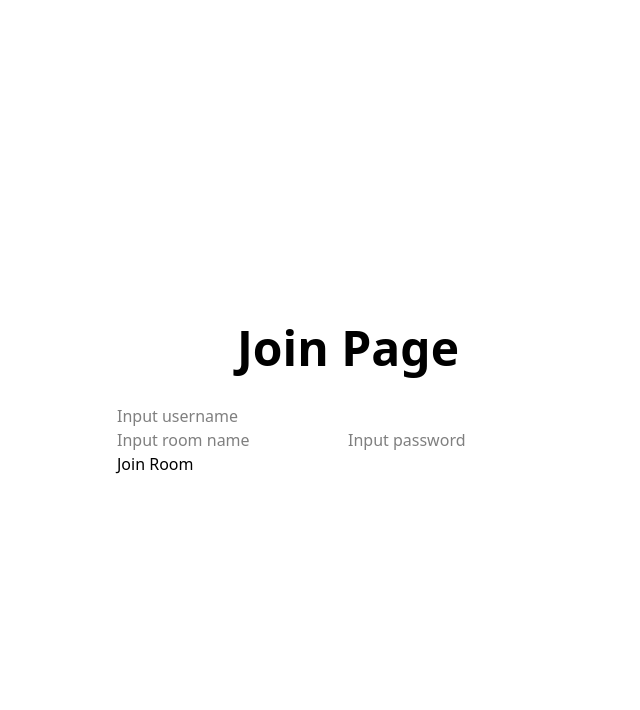
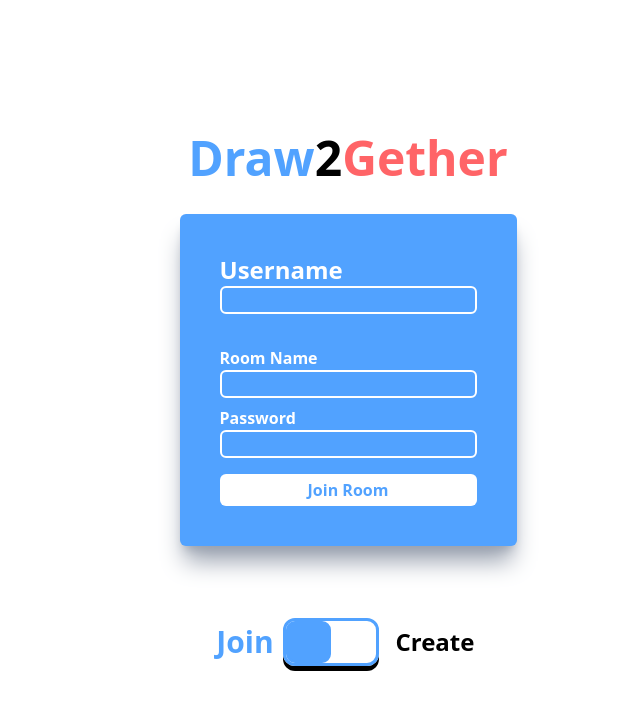
Before and after one commit to SimonXVB/Draw2Gether, a React (Vite) app in the folder Draw-Frontend/: page / in a window 1280 px wide. Shown: the top 710 px of the page, without its empty margins (292-932 px from the left). Built offline with nearby package versions, Linux system fonts and the light colour scheme; no server answers; a web font is replaced by a local one.

Commit message:
initial css styling done

```diff
--- /dev/null
+++ b/Draw-Frontend/src/Components/Individuals/ErrorPopup.tsx
@@ -0,0 +1,31 @@
+import { useContext, useEffect } from "react"
+import { clientDataCTX } from "../../Context/ClientData/clientDataCTX";
+
+export function ErrorPopup() {
+    const { clientData, setClientData } = useContext(clientDataCTX);
+
+    useEffect(() => {
+        if(clientData.isKicked) {
+            setTimeout(() => {
+                setClientData(prev => {
+                    return {
+                        ...prev,
+                        isKicked: false
+                    }
+                });
+            }, 5000);
+        }
+        // eslint-disable-next-line react-hooks/exhaustive-deps
+    }, []);
+
+    return (
+        <>
+        {(clientData.isKicked || clientData.isDisconnected) &&
+            <div className="fixed top-0 left-0 font-bold bg-red-400 px-2 py-1 m-2 rounded-md text-white shadow-xl shadow-gray-400">
+                {clientData.isKicked && <div>You have been kicked!</div>}
+                {clientData.isDisconnected && <div>You have been disconnected!</div>}
+            </div>
+        }
+        </>
+    )
+};
--- a/Draw-Frontend/src/Components/Individuals/MenuModal.tsx
+++ b/Draw-Frontend/src/Components/Individuals/MenuModal.tsx
@@ -1,9 +1,9 @@
-import { useContext } from "react"
+import { useContext, type Dispatch, type SetStateAction } from "react"
 import { clientDataCTX } from "../../Context/ClientData/clientDataCTX"
 import { drawingCTX } from "../../Context/DrawingContext/drawingCTX"
 import { socket } from "../../socket"
 
-export function MenuModal() {
+export function MenuModal({ setMenuOpen }: { setMenuOpen: Dispatch<SetStateAction<boolean>> }) {
     const { setClientData, clientData } = useContext(clientDataCTX);
     const { drawingInfoRef, redoArrRef } = useContext(drawingCTX);
 
@@ -30,9 +30,14 @@ export function MenuModal() {
     };
 
     return (
-        <div className="fixed top-0 left-0 flex justify-center items-center w-screen h-screen bg-gray-400/50">
-            <div className="bg-white max-h-[80vh] min-w-[400px] max-w-[600px] p-6 rounded-xl overflow-auto shadow-lg shadow-gray-500">
+        <div className="fixed top-0 left-0 flex justify-center items-center w-screen h-screen bg-gray-400/50" onClick={(e) => e.target === e.currentTarget && setMenuOpen(false)}>
+            <div className="bg-white max-h-[80vh] max-w-[500px] p-6 mx-2 rounded-xl overflow-auto shadow-lg shadow-gray-500">
 
+                <h1 className="text-4xl font-black text-center mb-4">
+                    <span className="text-blue-400">Draw</span>
+                    <span>2</span>
+                    <span className="text-red-400">Gether</span>
+                </h1>
 
                 <div className="bg-blue-400 text-white rounded-md text-3xl flex flex-col mb-6 p-3">
                     <h1 className="p-2 flex items-center">
@@ -58,14 +63,12 @@ export function MenuModal() {
                     </h1>
                 </div>
 
-
                 {clientData.clients.filter(client => client.isHost === true).map(client => (
                     <div key={client.id} className="bg-blue-400 text-white rounded-md text-xl flex justify-between mb-6 p-3">
                         <h2 className="font-bold">Host:</h2>
                         <div>{client.username}</div>
                     </div>
                 ))}
-
 
                 <ul className="bg-blue-400 text-white rounded-md text-xl mb-6 p-3">
                     <h2 className="font-bold">Users:</h2>
@@ -84,7 +87,6 @@ export function MenuModal() {
                     ))}
                 </ul>
 
-
                 <button onClick={leaveRoom} className="bg-red-400 w-full rounded-md p-3 text-white font-bold cursor-pointer hover:bg-red-400/80">Leave Room</button>
             </div>
         </div>
--- a/Draw-Frontend/src/Components/JoinPage.tsx
+++ b/Draw-Frontend/src/Components/JoinPage.tsx
@@ -1,5 +1,6 @@
 import { useContext, useEffect, useRef, useState } from "react";
 import { clientDataCTX } from "../Context/ClientData/clientDataCTX";
+import { ErrorPopup } from "./Individuals/ErrorPopup";
 import { socket } from "../socket";
 
 export function JoinPage() {
@@ -9,8 +10,25 @@ export function JoinPage() {
     const [passwordInput, setPasswordInput] = useState<string>("");
     const [usernameInput, setUsernameInput] = useState<string>(clientData.username);
     const [error, setError] = useState<string>("");
+    const [activeTab, setActiveTab] = useState<"join" | "create">("join");
 
     const errorTimeoutRef = useRef<number>(0);
+    const errorObj = {
+        "empty": "One or more fields are empty",
+        "password": "Incorrect Password",
+        "roomNotExists": "A Room with this name doesn't exist",
+        "roomExists": "A room with this name already exists"
+    };
+
+    function createRoom(e: React.FormEvent<HTMLFormElement>) {
+        e.preventDefault();
+
+        socket.emit("createRoom", {
+            roomName: roomInput,
+            password: passwordInput,
+            username: usernameInput
+        });
+    };
 
     function joinRoom(e: React.FormEvent<HTMLFormElement>) {
         e.preventDefault();
@@ -55,18 +73,41 @@ export function JoinPage() {
     }, []);
 
     return (
-        <div className="flex flex-col justify-center items-center h-screen">
-            <h1 className="text-5xl font-black mb-8">Join Page</h1>
-            <form onSubmit={e => joinRoom(e)}>
-                <input type="text" placeholder="Input username" onChange={e => setUsernameInput(e.target.value)} defaultValue={clientData.username} className="w-full"/>
-                <div>
-                    <input type="text" placeholder="Input room name" onChange={e => setRoomInput(e.target.value)}/>
-                    <input type="text" placeholder="Input password" onChange={e => setPasswordInput(e.target.value)}/>
+        <div className="flex flex-col justify-center items-center h-screen gap-8">
+            <h1 className="text-5xl font-black">
+                <span className="text-blue-400">Draw</span>
+                <span>2</span>
+                <span className="text-red-400">Gether</span>
+            </h1>
+            <div>
+                <form onSubmit={e => activeTab === "join" ? joinRoom(e) : createRoom(e)} className={`mb-4 rounded-md p-10 transition-all duration-300 shadow-xl shadow-gray-400 ${activeTab === "join" ? "bg-blue-400" : "bg-red-400"}`}>
+                    <div className="text-white font-bold mb-8">
+                        <div className="text-2xl">Username</div>
+                        <input onChange={e => setUsernameInput(e.target.value)} defaultValue={clientData.username} className="px-1 border-2 border-white rounded-md"/>
+                    </div>
+                    <div className="text-white font-bold mb-2">
+                        <div>Room Name</div>
+                        <input onChange={e => setRoomInput(e.target.value)} className="px-1 border-2 border-white rounded-md"/>
+                    </div>
+                    <div className="text-white font-bold">
+                        <div>Password</div>
+                        <input onChange={e => setPasswordInput(e.target.value)} className="px-1 border-2 border-white rounded-md"/>
+                    </div>
+                    <button type="submit" className={`mt-4 font-black w-full rounded-md py-1 bg-white cursor-pointer hover:bg-gray-100 hover:scale-110 transition-all duration-300 ${activeTab === "join" ? "text-blue-400" : "text-red-400"}`}>{activeTab === "join" ? "Join Room" : "Create Room"}</button>
+                </form>
+                <div className={`${error ? "opacity-100" : "opacity-0"} text-center font-black text-red-400 h-6`}>{errorObj[error as keyof typeof errorObj]}</div>
+            </div>
+            <div className="flex items-center gap-4">
+                <h1 className={`text-2xl font-black transition-all duration-300 ${activeTab === "join" && "scale-125 text-blue-400"}`}>Join</h1>
+                <div id="toggleSwitchContainer">
+                    <label htmlFor="check">
+                        <input type="checkbox" name="check" id="check" onClick={(e) => setActiveTab(e.currentTarget.checked ? "create" : "join")}/>
+                        <div id="toggle"></div>
+                    </label>
                 </div>
-                <button type="submit">Join Room</button>
-            </form>
-            {error === "password" && <div>Incorrect Password</div>}
-            {error === "empty" && <div>One or more fields are empty</div>}
+                <h1 className={`text-2xl font-black transition-all duration-300 ${activeTab === "create" && "scale-125 text-red-400"}`}>Create</h1>
+            </div>
+            <ErrorPopup/>
         </div>
     );
 };
--- a/Draw-Frontend/src/Components/Toolbar.tsx
+++ b/Draw-Frontend/src/Components/Toolbar.tsx
@@ -1,9 +1,9 @@
-import { useContext, useEffect } from "react"
+import { useContext, useEffect, type Dispatch, type SetStateAction } from "react"
 import { globalSettingsCTX } from "../Context/GlobalSettingsContext/globalSettingsCTX"
 import { useUndoRedo } from "../Hooks/useUndoRedo";
 import { socket } from "../socket";
 
-export function Toolbar({ canvas }: { canvas: React.RefObject<HTMLCanvasElement | null> }) {
+export function Toolbar({ canvas, setMenuOpen }: { canvas: React.RefObject<HTMLCanvasElement | null>, setMenuOpen: Dispatch<SetStateAction<boolean>> }) {
     const { globalSettings, setGlobalSettings } = useContext(globalSettingsCTX);
     const { undo, redo } = useUndoRedo();
 
@@ -60,6 +60,11 @@ export function Toolbar({ canvas }: { canvas: React.RefObject<HTMLCanvasElement
 
     return (
         <div className="fixed flex items-center top-0 left-0 w-screen p-3 font-[DynaPuff] bg-red-400/50 backdrop-blur-md gap-2">
+            <button className="flex justify-center cursor-pointer bg-red-400 outline-2 outline-red-400 p-3 rounded-md hover:bg-white hover:*:fill-red-400" onClick={() => setMenuOpen(true)}>
+                <svg xmlns="http://www.w3.org/2000/svg" width="25" height="25" fill="#fff" viewBox="0 0 16 16">
+                    <path fillRule="evenodd" d="M2.5 12a.5.5 0 0 1 .5-.5h10a.5.5 0 0 1 0 1H3a.5.5 0 0 1-.5-.5m0-4a.5.5 0 0 1 .5-.5h10a.5.5 0 0 1 0 1H3a.5.5 0 0 1-.5-.5m0-4a.5.5 0 0 1 .5-.5h10a.5.5 0 0 1 0 1H3a.5.5 0 0 1-.5-.5"/>
+                </svg>
+            </button>
             <input type="color" className="cursor-pointer" onChange={e => setColor(e)}/>
             <div className="flex justify-between items-center gap-2 w-[300px]">
                 <input type="range" min={1} max={500} step={1} defaultValue={globalSettings.size} onChange={e => setSize(e)} className="w-[80%] cursor-pointer"/>
--- a/Draw-Frontend/src/Context/ClientData/ClientDataCTXProvider.tsx
+++ b/Draw-Frontend/src/Context/ClientData/ClientDataCTXProvider.tsx
@@ -6,6 +6,7 @@ export function ClientDataCTXProvider({children}: {children: React.ReactNode}) {
         isJoined: false,
         isDisconnected: false,
         isHost: false,
+        isKicked: false,
         roomName: "",
         username: "",
         password: "",
--- a/Draw-Frontend/src/Context/ClientData/clientDataCTX.ts
+++ b/Draw-Frontend/src/Context/ClientData/clientDataCTX.ts
@@ -10,6 +10,7 @@ export interface clientDataInterface {
     isJoined: boolean,
     isDisconnected: boolean,
     isHost: boolean,
+    isKicked: boolean,
     roomName: string,
     username: string,
     password: string,
--- a/Draw-Frontend/src/style.css
+++ b/Draw-Frontend/src/style.css
@@ -14,3 +14,44 @@ body {
     scrollbar-width: none;
   }
 }
+
+/*Toggle Switch used in /Components/JoinPage.tsx*/
+#toggleSwitchContainer {
+  position: relative;
+  border: 3px solid #51a2ff;
+  width: 6rem;
+  height: 3rem;
+  border-radius: 12px;
+  cursor: pointer;
+  box-shadow: 0px 5px;
+  transition: all 300ms;
+}
+
+#toggleSwitchContainer label {
+  position: absolute;
+  width: 100%;
+  height: 100%;
+  cursor: pointer;
+}
+
+#toggle {
+  position: absolute;
+  top: 0;
+  left: 0;
+  height: 100%;
+  width: 50%;
+  background-color: #51a2ff;
+  border: 3px solid #51a2ff;
+  border-radius: 9px;
+  transition: all 300ms;
+}
+
+#toggleSwitchContainer input {
+  position: absolute;
+  opacity: 0;
+}
+
+#toggleSwitchContainer input:checked + #toggle {
+  transform: translateX(100%);
+}
+/*Toggle Switch*/
```
Also changed, not shown: Draw-Frontend/src/Components/DrawingCanvas.tsx (+11 -32 lines), 1 other file (tests, documents, lock files or other folders).
